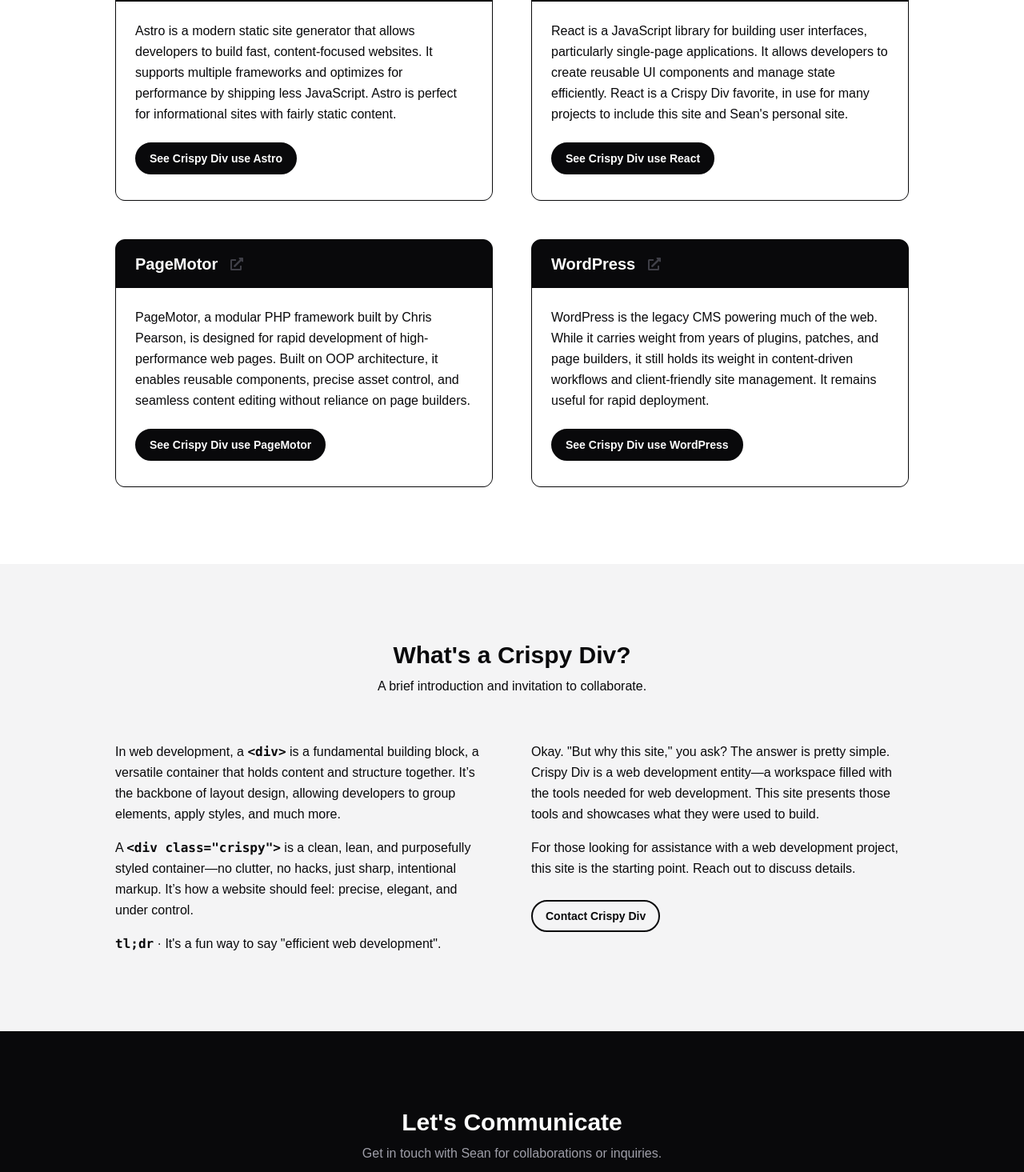
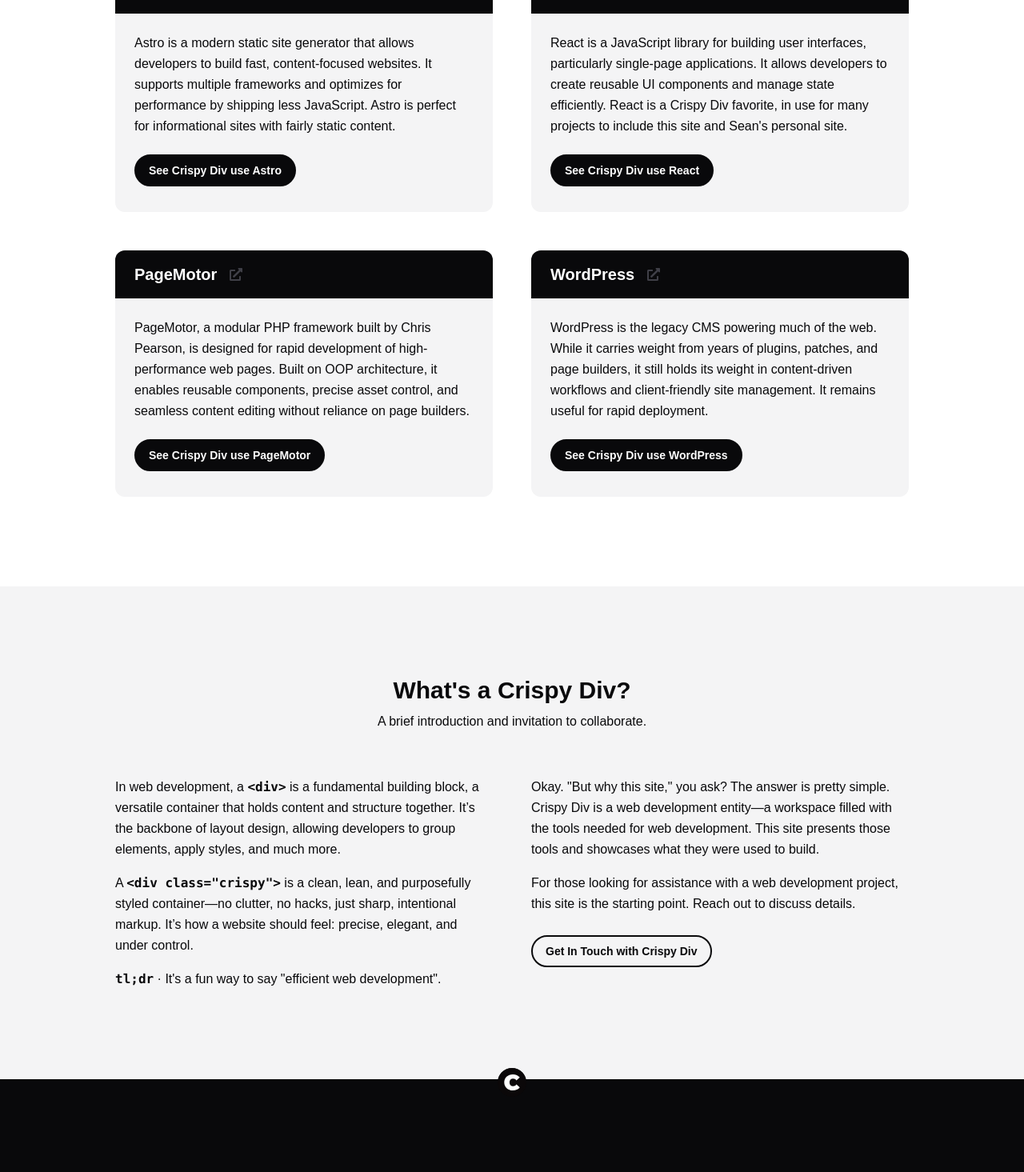
Before and after one commit to SeanChDavis/crispy-div-site, a React (Vite) app: page / in a window 1280 px wide. Shown: the part 601-2066 px from the top of the page at 80% size. Built offline with nearby package versions, Linux system fonts and the light colour scheme.

Commit message:
improve design details and dark mode

```diff
--- a/src/App.tsx
+++ b/src/App.tsx
@@ -6,6 +6,7 @@
 import ContactForm from "./components/elements/ContactForm.tsx";
 import AboutDescription from "./components/elements/AboutDescription.tsx";
 import SettingsPanel from "./components/ui/SettingsPanel.tsx";
+import LogoMark from "./components/branding/LogoMark.tsx";
 
 function App() {
 
@@ -13,7 +14,7 @@
         <Wrapper>
 
             {/* Test Size Toggle */}
-            <SettingsPanel />
+            <SettingsPanel/>
 
             {/* Modules Section */}
             <Section
@@ -29,8 +30,16 @@
                 sectionHeaderSubtitle={d.aboutSection.sectionHeader['subtitle']}
                 sectionStyle={'gray'}
             >
-                <AboutDescription />
+                <AboutDescription/>
             </Section>
+
+            <section className="relative bg-zinc-950 text-zinc-400">
+                <div className="max-w-xl lg:max-w-5xl mx-auto">
+                    <p className="text-white align-top text-center">
+                        <LogoMark additionalClasses="w-9 h-9 mt-[-14px] ml-[-18px] left-[50%] absolute" />
+                    </p>
+                </div>
+            </section>
 
             {/* Contact Section */}
             <Section
--- a/src/components/branding/LogoMark.tsx
+++ b/src/components/branding/LogoMark.tsx
@@ -1,7 +1,13 @@
 import d from '../../data/siteData.json';
 
-export default function LogoMark() {
+export default function LogoMark({additionalClasses}: {
+    additionalClasses?: string
+} = {}) {
     return (
-        <img src="images/crispy-div-logo-mark-zinc-bg.svg" className="w-9 h-9 mb-[-14px] bg-zinc-950 rounded-full relative z-50" alt={d.siteDetails.title + ' Logo Mark'}/>
+        <img
+            src="images/crispy-div-logo-mark-zinc-bg.svg"
+            className={`bg-zinc-950 rounded-full z-50 ${additionalClasses}`}
+            alt={d.siteDetails.title + ' Logo Mark'}
+        />
     );
 }
--- a/src/components/elements/AboutDescription.tsx
+++ b/src/components/elements/AboutDescription.tsx
@@ -22,7 +22,7 @@
                     starting point. Reach out to discuss details.</p>
                 <LinkButton
                     url="#contact"
-                    text="Contact Crispy Div"
+                    text="Get In Touch with Crispy Div"
                     style="outline"
                     customClasses="mt-2.5"
                 />
--- a/src/components/elements/Module.tsx
+++ b/src/components/elements/Module.tsx
@@ -9,8 +9,8 @@
     description?: string
 }) {
     return (
-        <div className="flex flex-col bg-zinc-950 overflow-hidden rounded-xl border border-zinc-950">
-            <div className="dark:bg-zinc-900 text-white p-4 sm:px-6">
+        <div className="flex flex-col overflow-hidden rounded-xl">
+            <div className="bg-zinc-950 dark:bg-zinc-800 text-white p-4 sm:px-6">
                 {technologyUrl ? (
                     <a
                         href={technologyUrl}
@@ -25,10 +25,10 @@
                     <h3 className="text-xl font-bold">{name}</h3>
                 )}
             </div>
-            <div className="bg-white dark:bg-zinc-950 dark:text-zinc-300 flex-grow-1 text-md px-4 sm:px-6 pt-4 sm:pt-6 pb-2 leading-6.5">
+            <div className="bg-zinc-100 dark:bg-zinc-950 dark:text-zinc-300 flex-grow-1 text-md px-4 sm:px-6 pt-4 sm:pt-6 pb-2 leading-6.5">
                 <p>{description}</p>
             </div>
-            <div className="bg-white dark:bg-zinc-950 dark:text-zinc-300 text-sm px-4 pb-6 sm:pb-8 pt-3 sm:pt-3.5 sm:px-6">
+            <div className="bg-zinc-100 dark:bg-zinc-950 dark:text-zinc-300 text-sm px-4 pb-6 sm:pb-8 pt-3 sm:pt-3.5 sm:px-6">
                 <LinkButton
                     url={crispyDivUrl}
                     text={`See ${d.siteDetails['title']} use ${name}`}
--- a/src/components/layout/Header.tsx
+++ b/src/components/layout/Header.tsx
@@ -10,7 +10,9 @@
                     <p className="mt-2">{d.siteHeader.subtitle}</p>
                 </div>
                 <p className="relative text-white inline-block align-bottom">
-                    <LogoMark />
+                    <LogoMark
+                        additionalClasses="w-9 h-9 mb-[-14px] relative"
+                    />
                 </p>
             </div>
         </header>
--- a/src/components/layout/Section.tsx
+++ b/src/components/layout/Section.tsx
@@ -31,7 +31,7 @@
             {...(sectionAnchor ? { id: sectionAnchor } : {})}
             className={`relative ${sectionClasses} ${customClasses}`}
         >
-            <div className="max-w-xl lg:max-w-5xl mx-auto px-4 py-12 md:py-24">
+            <div className="max-w-xl lg:max-w-5xl mx-auto px-4 py-12 md:py-24 lg:py-28">
                 <SectionHeader
                     title={sectionHeaderTitle}
                     subtitle={sectionHeaderSubtitle}
```
